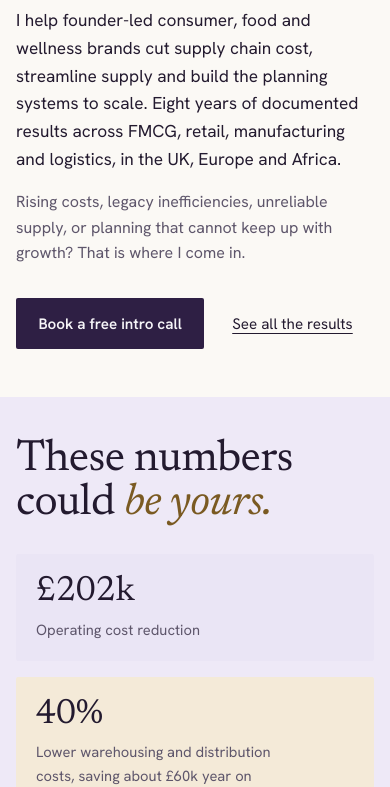
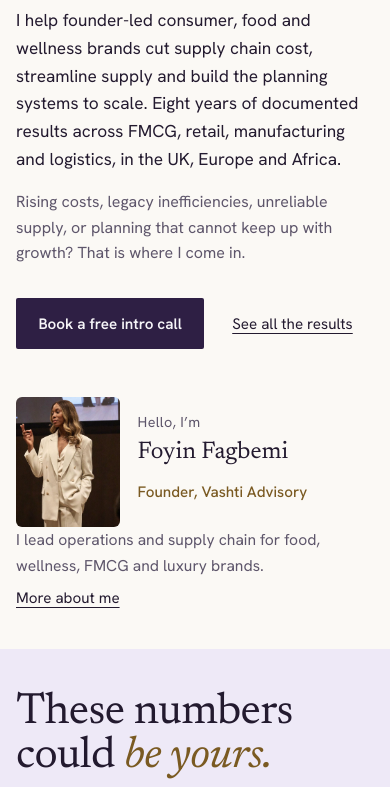
Before and after one commit to VashtiAdvisory/vashti-site, a plain HTML site: page index.html in a window 390 px wide. Shown: the part 335-1122 px from the top of the page. Drawn offline with Linux system fonts and the light colour scheme.

Commit message:
Add files via upload

```diff
--- a/index.html
+++ b/index.html
@@ -224,6 +224,27 @@ a:focus-visible, button:focus-visible { outline: 2px solid var(--accent); outlin
 
 .results-list .intro { text-align: center; font-weight: 700; max-width: none; margin-inline: auto; }
 
+
+/* Who is behind this */
+.whois { display: flex; align-items: stretch; gap: clamp(1.1rem, 3vw, 2rem); padding-block: 0 clamp(2.5rem, 6vw, 4rem); }
+.whois-photo { flex: none; position: relative; width: clamp(6rem, 17vw, 10rem); border-radius: 6px; overflow: hidden; }
+.whois-photo img { position: absolute; inset: 0; width: 100%; height: 100%; object-fit: cover; object-position: 50% 12%; display: block; }
+.whois-text { min-width: 0; }
+@media (max-width: 600px) {
+  .whois { display: grid; grid-template-columns: 6.5rem 1fr; grid-template-areas: "photo hello" "photo name" "photo role" "line line" "link link"; column-gap: 1.1rem; row-gap: 0; align-items: start; }
+  .whois-text { display: contents; }
+  .whois-photo { grid-area: photo; width: auto; aspect-ratio: 4 / 5; align-self: start; }
+  .whois .whois-hello { grid-area: hello; align-self: end; margin: 0 0 0.25rem; }
+  .whois .whois-name { grid-area: name; align-self: start; }
+  .whois .whois-role { grid-area: role; align-self: start; margin-bottom: 0; }
+  .whois .whois-line { grid-area: line; margin-top: 1rem; }
+  .whois .textlink { grid-area: link; justify-self: start; }
+}
+.whois .whois-hello { margin: 0 0 0.35rem; color: var(--muted); font-size: 0.9rem; letter-spacing: 0.02em; }
+.whois .whois-name { font-family: var(--font-display); font-size: clamp(1.5rem, 3vw, 2rem); line-height: 1; margin: 0; }
+.whois .whois-role { margin: 0.2rem 0 0.6rem; color: var(--accent); font-weight: 500; font-size: 0.95rem; }
+.whois .whois-line { margin: 0 0 0.5rem; color: var(--muted); max-width: 52ch; font-size: 0.98rem; }
+
 /* Results charts */
 .charts { display: grid; gap: 1.25rem; grid-template-columns: minmax(0, 1fr); }
 @media (min-width: 900px) { .charts { grid-template-columns: minmax(0, 1.2fr) minmax(0, 1fr); grid-template-areas: "pct sav" "pct prod"; } .charts .pct { grid-area: pct; } .charts .sav { grid-area: sav; } .charts .prod { grid-area: prod; } }
@@ -340,6 +361,18 @@ a:focus-visible, button:focus-visible { outline: 2px solid var(--accent); outlin
       <div class="actions">
         <a class="btn" href="https://calendly.com/foyin-vashtiadvisory/30min" target="_blank" rel="noopener">Book a free intro call</a>
         <a class="textlink" href="#work">See all the results</a>
+      </div>
+    </section>
+
+    <!-- ===== EDIT: WHO IS BEHIND THIS: photo, name and one line ===== -->
+    <section class="whois" aria-label="About the founder">
+      <div class="whois-photo"><img src="foyin-strip.jpg" width="600" height="750" alt="Foyin Fagbemi speaking at an event" loading="lazy"></div>
+      <div class="whois-text">
+        <p class="whois-hello">Hello, I’m</p>
+        <p class="whois-name">Foyin Fagbemi</p>
+        <p class="whois-role">Founder, Vashti Advisory</p>
+        <p class="whois-line">I lead operations and supply chain for food, wellness, FMCG and luxury brands.</p>
+        <a class="textlink" href="#about">More about me</a>
       </div>
     </section>
 
@@ -649,7 +682,7 @@ a:focus-visible, button:focus-visible { outline: 2px solid var(--accent); outlin
     // Section reveals.
     var targets = [];
     document.querySelectorAll('.sec > h2').forEach(function(el){ el.classList.add('lbl'); targets.push(el); });
-    document.querySelectorAll('.sec .body > p, .sec .body > h3, .sec .body > div:not(.charts), .panel, .sec .body > article, .sec .body > figure, .sec .body > ul:not(.cards), .stats li, .about-text p, .case li, .rows li, .points li, .steps li, .lead').forEach(function(el){
+    document.querySelectorAll('.sec .body > p, .whois, .sec .body > h3, .sec .body > div:not(.charts), .panel, .sec .body > article, .sec .body > figure, .sec .body > ul:not(.cards), .stats li, .about-text p, .case li, .rows li, .points li, .steps li, .lead').forEach(function(el){
       if (el.closest('.hero') || el.closest('.cards') || el.classList.contains('hx')) return;
       // lists that are revealed item by item do not fade as a whole
       if (el.tagName === 'UL' && el.querySelector('li') && !el.classList.contains('creds')) return;
```
Also changed, not shown: foyin-strip.jpg (added).
